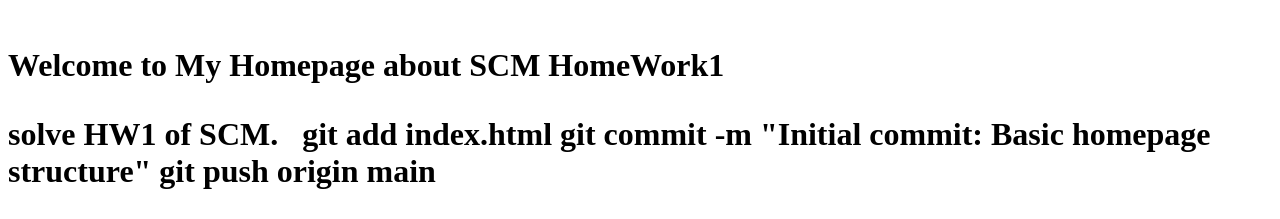
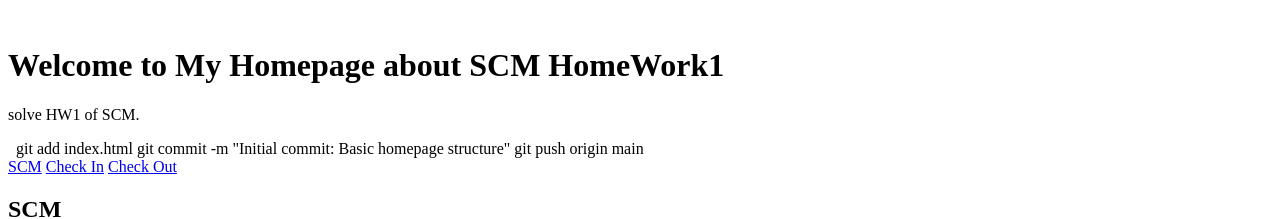
Before and after one commit to RawanAlshmmri/MyHomepage, a plain HTML site: page index.html in a window 1280 px wide. Shown: the top 219 px of the page. Drawn offline with Linux system fonts and the light colour scheme.

Commit message:
Update index.html

```diff
--- a/index.html
+++ b/index.html
@@ -4,8 +4,8 @@
     <title>Welcome to My Homepage about SCM HomeWork1</title>‍
 </head>‍
 <body>‍
-    <h1>Welcome to My Homepage about SCM HomeWork1‍  <!-- Bug: Missing closing </h1> tag -->
-    <p>solve HW1 of SCM. <!-- Bug: Missing closing </p> tag -->‍
+    <h1>Welcome to My Homepage about SCM HomeWork1‍</h1>  <!-- Fixed bug of closing </h1> tag -->
+    <p>solve HW1 of SCM.</p> <!-- Fixed bug of closing </p> tag -->‍
 </body>‍
 </html>
 
```
